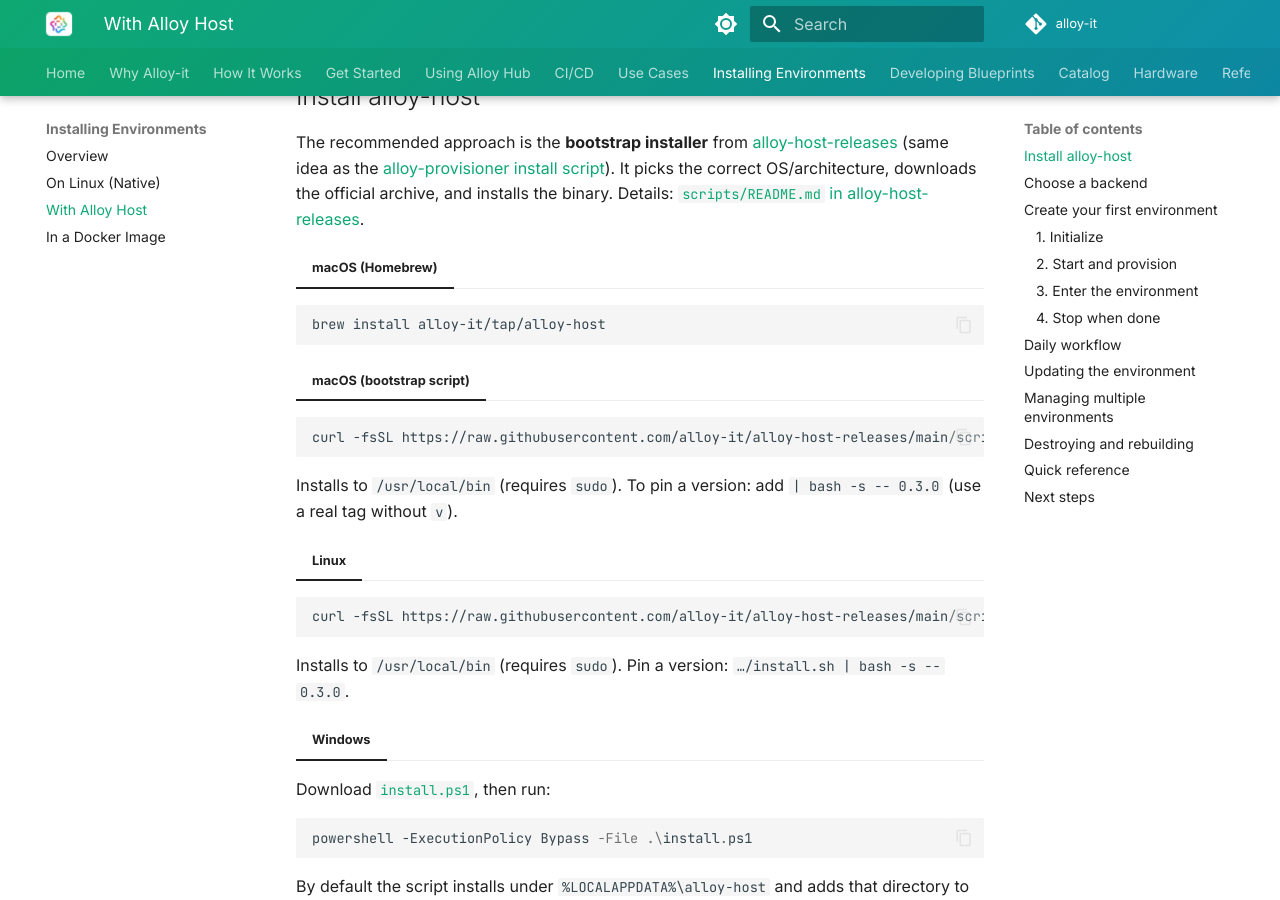
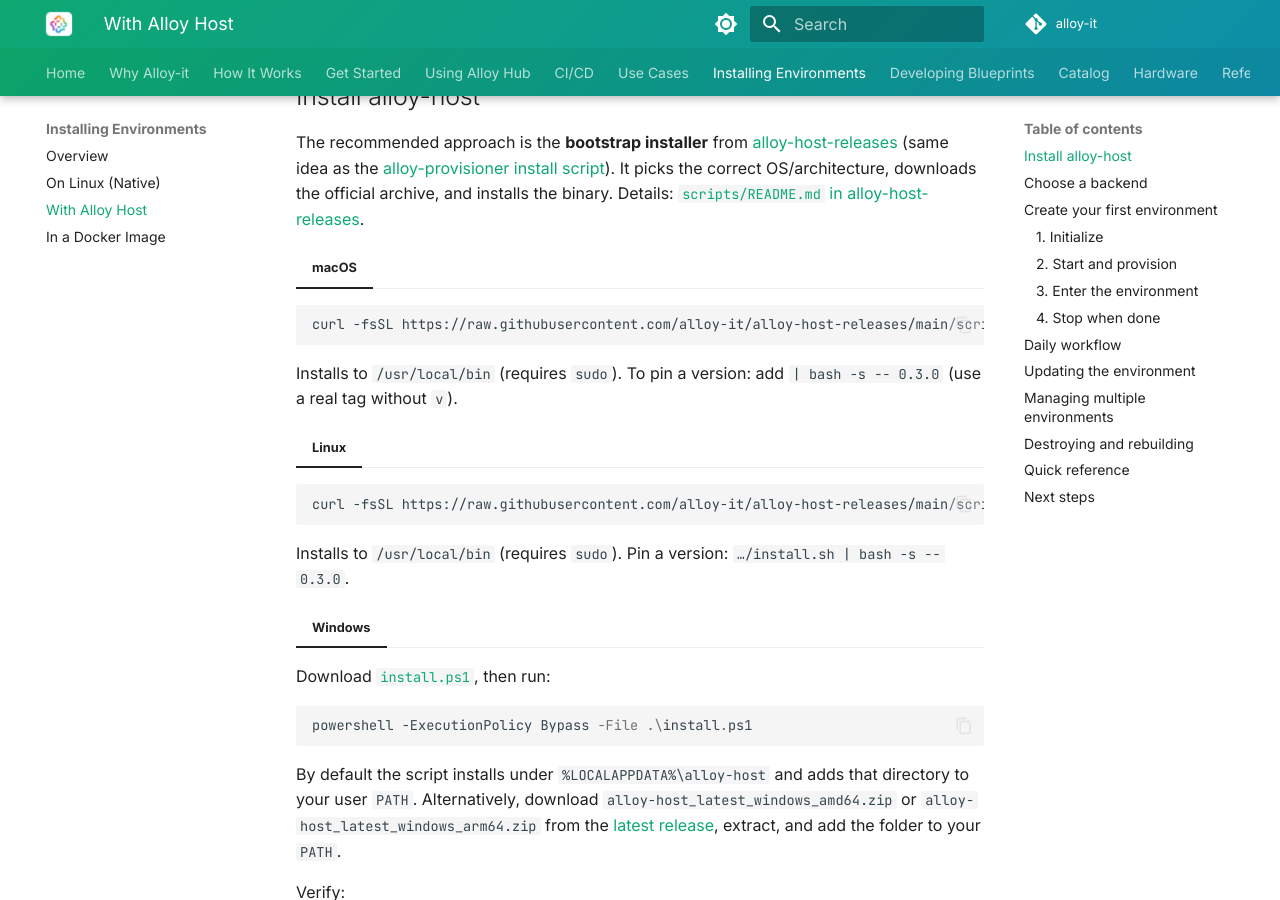
Before and after one commit to alloy-it/alloy-docs, an MkDocs documentation site: the page built from docs/installing/with-alloy-host.md, in a window 1280 px wide and 900 px high, scrolled down 566 px. Built offline with MkDocs 1.6.1 and Material for MkDocs 9.7.7, drawn with Linux system fonts in a browser that asks for light colours.

Commit message:
Update macOS installation instructions for alloy-host by consolidating Homebrew and bootstrap script sections into a single entry.

````diff
--- a/docs/installing/with-alloy-host.md
+++ b/docs/installing/with-alloy-host.md
@@ -17,13 +17,7 @@
 
 The recommended approach is the **bootstrap installer** from [alloy-host-releases](https://github.com/alloy-it/alloy-host-releases) (same idea as the [alloy-provisioner install script](native.md)). It picks the correct OS/architecture, downloads the official archive, and installs the binary. Details: [`scripts/README.md` in alloy-host-releases](https://github.com/alloy-it/alloy-host-releases/blob/main/scripts/README.md).
 
-=== "macOS (Homebrew)"
-
-```bash
-brew install alloy-it/tap/alloy-host
-```
-
-=== "macOS (bootstrap script)"
+=== "macOS"
 
 ```bash
 curl -fsSL https://raw.githubusercontent.com/alloy-it/alloy-host-releases/main/scripts/install.sh | bash
````
